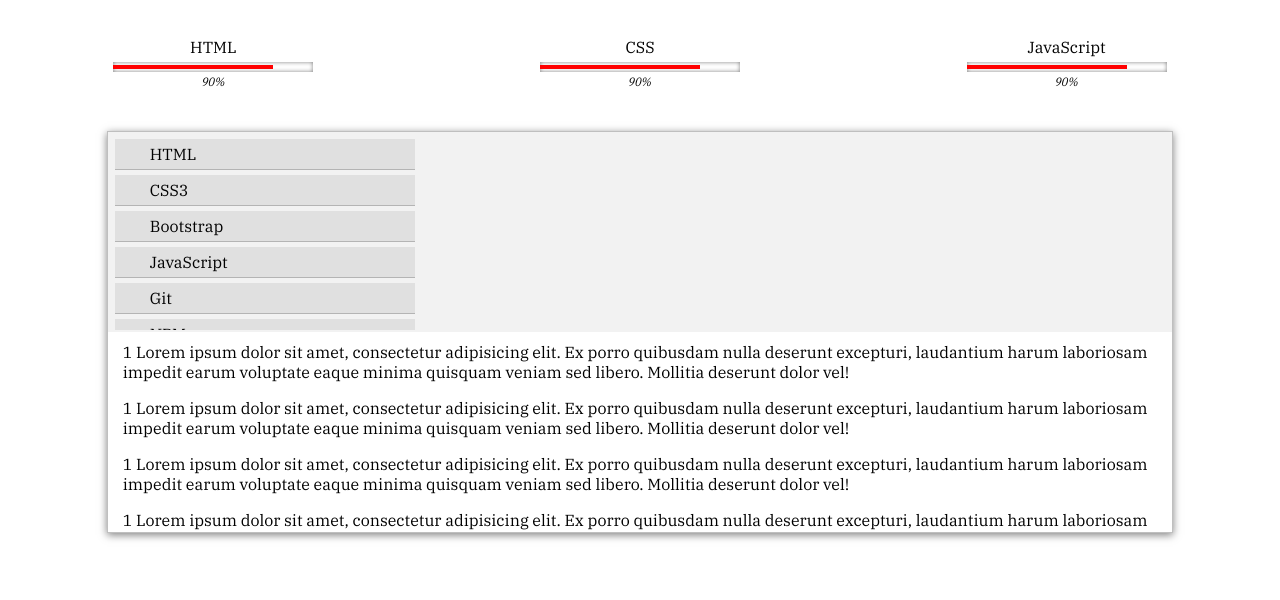
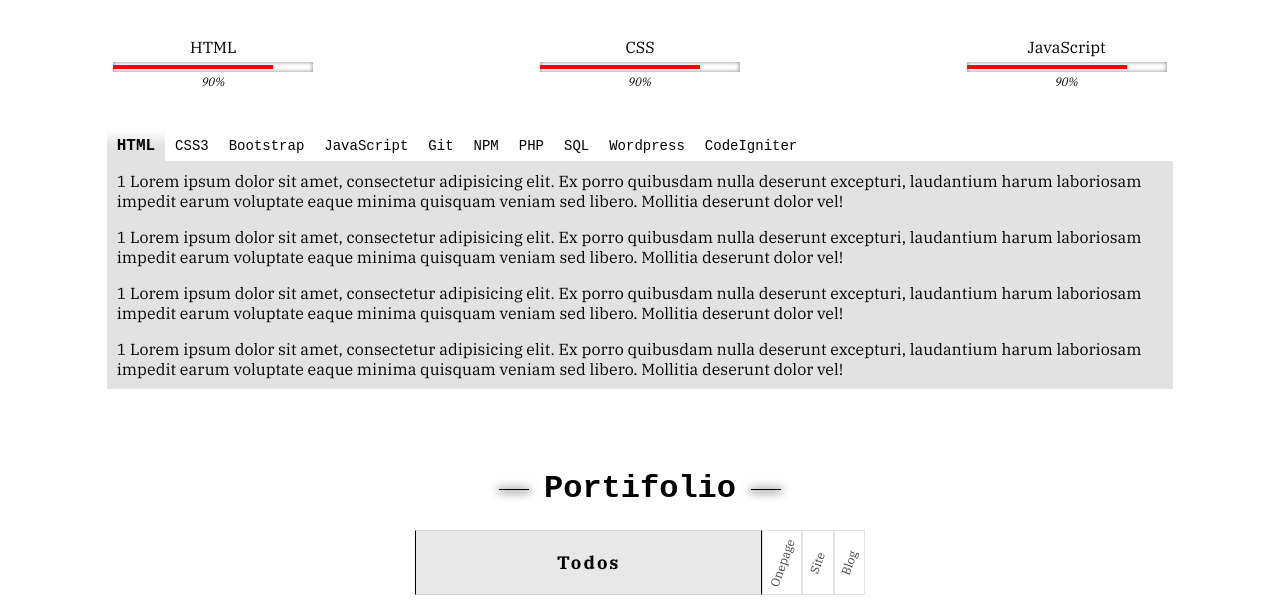
Before and after one commit to niinoolopes/niinoolopes, a plain HTML site: page index.html in a window 1280 px wide. Shown: the part 1200-1800 px from the top of the page. Drawn offline with Linux system fonts and the light colour scheme; grey boxes are pictures that could not be loaded; a web font is replaced by a local one.

Commit message:
Atualização compliados

```diff
--- a/scripts/main.js
+++ b/scripts/main.js
@@ -122,9 +122,18 @@
     skillTextos.forEach(element => element.classList.remove('ativo'));
     skillTextos[index].classList.add('ativo');
 }
+const toggleClick = (index) => {
+    skillClicks.forEach(element => element.classList.remove('ativo'));
+    skillClicks[index].classList.add('ativo');
+}
+
+
+
+
 skillClicks.forEach((element, index) => {
     element.addEventListener('click', () => {
         hide_skillTextos(index);
+        toggleClick(index);
     })
 })
 hide_skillTextos(0);
--- a/styles/estilo.css
+++ b/styles/estilo.css
@@ -490,8 +490,6 @@
   padding: 15px 0; }
 
 .section-skill > div:nth-child(3) {
-  box-shadow: 0 2px 8px 0px rgba(0, 0, 0, 0.5);
-  border: 1px solid rgba(0, 0, 0, 0.25);
   margin: auto; }
 
 .skill-titulo {
@@ -545,49 +543,37 @@
   font-size: 12px;
   font-style: italic; }
 
-.skill-nav,
-.skill-items {
-  height: 200px;
+.skill-nav {
   overflow: hidden;
-  overflow-y: auto; }
+  overflow-x: auto; }
 
-.skill-nav {
-  background: rgba(0, 0, 0, 0.05);
-  border: 2px solid transparent;
-  padding: 0px 5px; }
-  @media (max-width: 575px) {
-    .skill-nav {
-      height: 125px; } }
+.skill-menu {
+  display: flex; }
 
 .skill-menu li {
-  display: block;
-  cursor: pointer;
-  padding: 5px 35px;
-  margin: 5px 0;
-  background: rgba(0, 0, 0, 0.07);
-  border-bottom: 1px solid rgba(0, 0, 0, 0.2);
-  text-align: center; }
-  @media (min-width: 576px) {
-    .skill-menu li {
-      text-align: left;
-      width: 300px; } }
+  font-size: 0.875em;
+  padding: 5px 10px;
+  display: flex;
+  align-items: center;
+  justify-content: center;
+  font-family: monospace; }
 
-.skill-menu li:hover {
-  box-shadow: inset 0 0 10px 2px rgba(0, 0, 0, 0.15); }
+.skill-menu li.ativo {
+  font-size: 1em;
+  font-weight: bold;
+  background: #e2e2e2;
+  background: linear-gradient(180deg, transparent 0%, #e2e2e2 50%); }
 
 .skill-items {
-  flex: 1;
-  padding: 15px 15px 0; }
-  @media (min-width: 576px) {
-    .skill-items {
-      padding: 10px 15px; } }
+  background: #e2e2e2;
+  padding: 10px; }
 
 [data-skill="texto"] {
   display: none;
   min-height: 100%;
   overflow-y: auto; }
 
-[data-skill="texto"] p {
+[data-skill="texto"] p:not(:nth-last-child(1)) {
   margin-bottom: 16px; }
 
 [data-skill="texto"].ativo {
```
